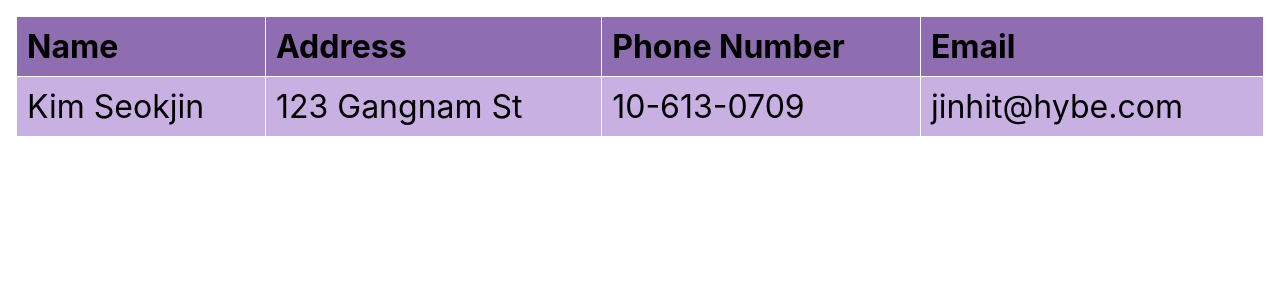
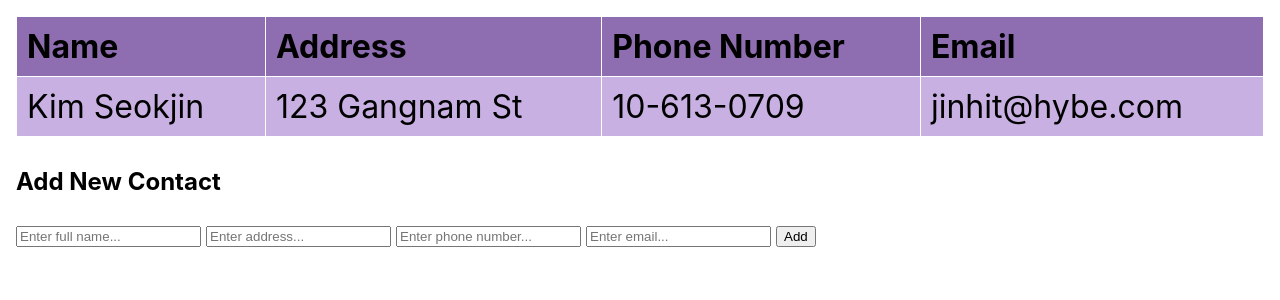
Before and after one commit to vvynz/contactlist, a React (Create React App) app: page / in a window 1280 px wide. Shown: the top 300 px of the page. Built offline with nearby package versions, Linux system fonts and the light colour scheme.

Commit message:
Create a new contact form and add some styling

```diff
--- a/src/App.css
+++ b/src/App.css
@@ -25,3 +25,8 @@
 td {
   background-color: rgb(201, 176, 227);
 }
+
+form {
+  display: flex;
+  gap: 5px;
+}
--- a/src/App.js
+++ b/src/App.js
@@ -21,6 +21,14 @@
           </tr>
         </tbody>
       </table>
+      <h2>Add New Contact</h2>
+      <form>
+        <input type="text" name="fullName" required="required" placeholder="Enter full name..." />
+        <input type="text" name="address" required="required" placeholder="Enter address..." />
+        <input type="text" name="number" required="required" placeholder="Enter phone number..." />
+        <input type="email" name="email" required="required" placeholder="Enter email..." />
+        <button type="submit">Add</button>
+      </form>
     </div>
   );
 }
```
